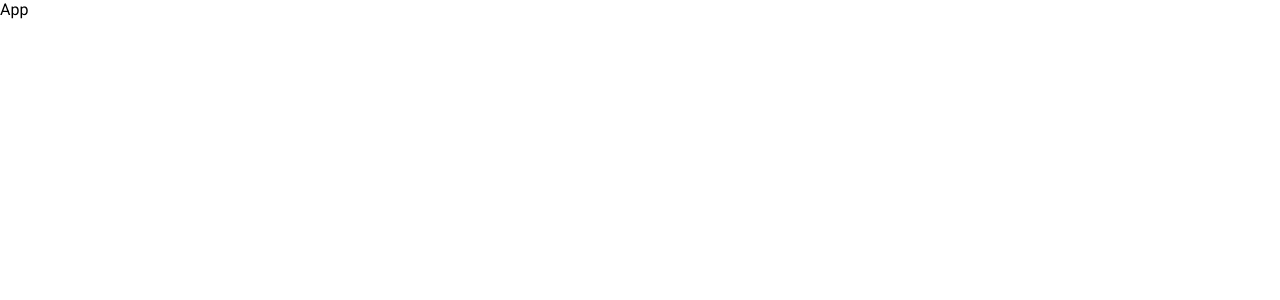
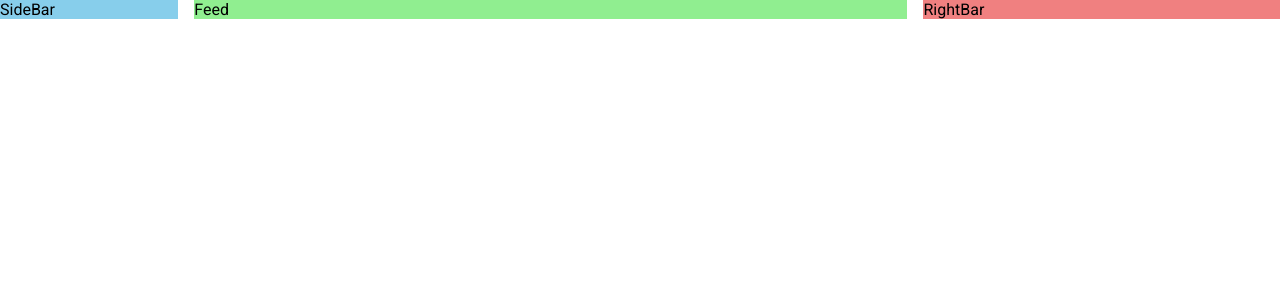
Before and after one commit to ZASFM/social-app-w-Mui, a React (Create React App) app: page / in a window 1280 px wide. Shown: the top 300 px of the page. Built offline with nearby package versions, Linux system fonts and the light colour scheme.

Commit message:
components files

```diff
--- a/src/App.js
+++ b/src/App.js
@@ -1,10 +1,19 @@
 import React from 'react';
+import SideBar from './components/Sidebar';
+import RightBar from './components/Rightbar';
+import Feed from './components/Feed';
+import {Box,Stack} from '@mui/material'
 
 const App=()=>{
   return(
-    <div>
-      App
-    </div>
+    <Box>
+      {/*nav*/}
+       <Stack direction="row" justifyContent="space-between" spacing={2}>
+          <SideBar/>
+          <Feed/>
+          <RightBar/>
+       </Stack>
+    </Box>
   )
 }
 
--- /dev/null
+++ b/src/components/Feed.js
@@ -0,0 +1,12 @@
+import React from 'react';
+import { Box } from '@mui/material';
+
+const Feed=()=>{
+   return (
+      <Box bgcolor="lightgreen" flex={4}>
+         Feed
+      </Box>
+   )
+}
+
+export default Feed;
--- /dev/null
+++ b/src/components/Rightbar.js
@@ -0,0 +1,12 @@
+import React from 'react';
+import { Box } from '@mui/material';
+
+const RightBar=()=>{
+   return (
+      <Box bgcolor="lightcoral" flex={2}>
+         RightBar
+      </Box>
+   )
+}
+
+export default RightBar;
--- /dev/null
+++ b/src/components/Sidebar.js
@@ -0,0 +1,12 @@
+import React from 'react';
+import { Box } from '@mui/material';
+
+const SideBar=()=>{
+   return (
+      <Box bgcolor="skyblue" flex={1}>
+         SideBar
+      </Box>
+   )
+}
+
+export default SideBar;
```
Also changed, not shown: src/components/Navbar.js (added, +11 -0 lines).
